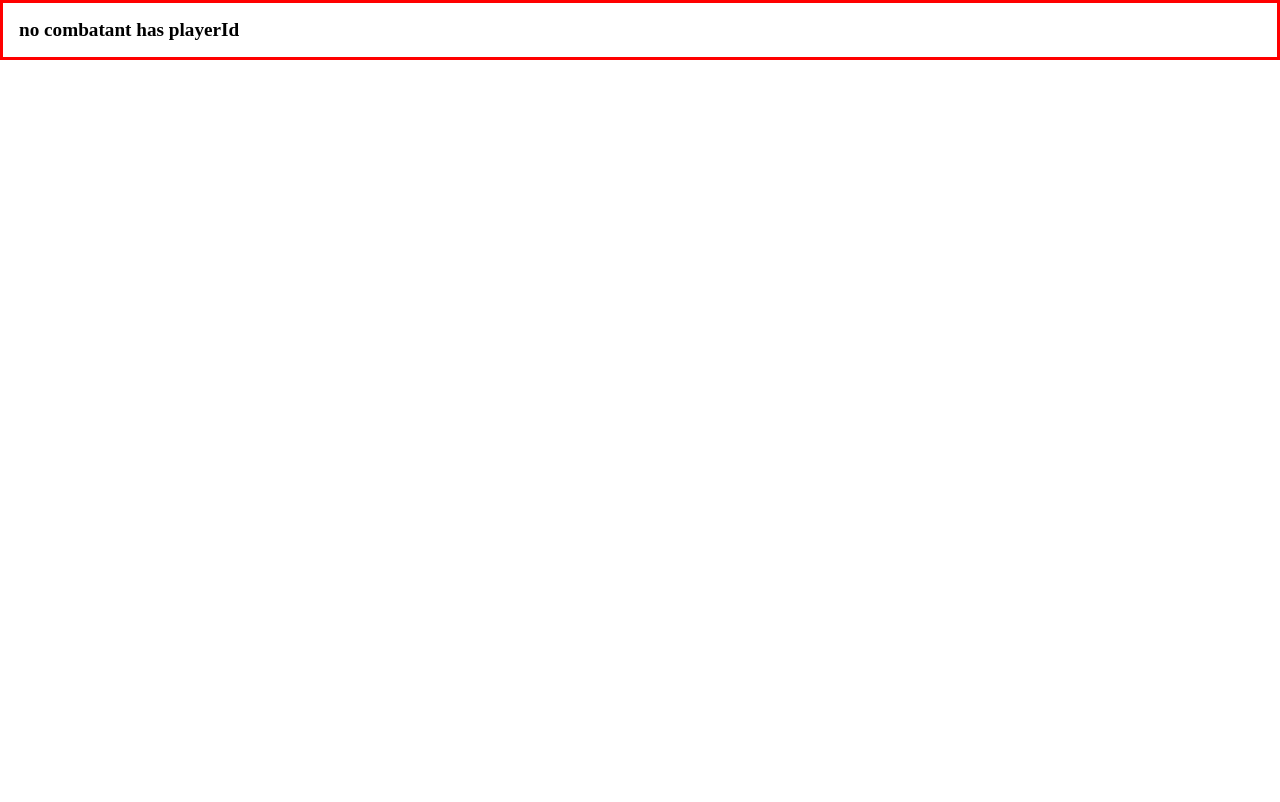
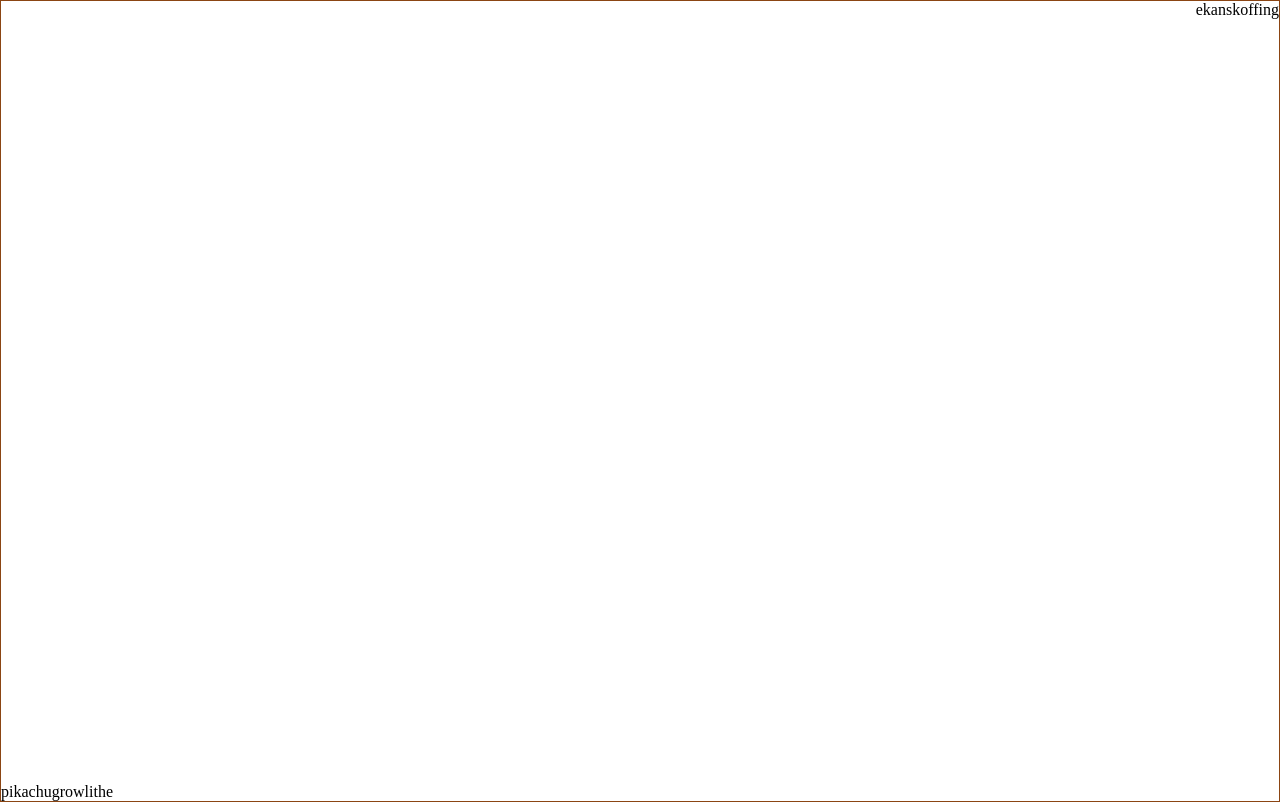
Before and after one commit to chriskuhtz/pokemonv4, a React (Vite) app: page / in a window 1280 px wide. Built offline with nearby package versions, Linux system fonts and the light colour scheme.

Commit message:
fix some data type errors

```diff
--- a/src/screens/BattleScreen/Content/BattleScreenContent.tsx
+++ b/src/screens/BattleScreen/Content/BattleScreenContent.tsx
@@ -17,12 +17,12 @@ export const BattleScreenContent = ({
 		<div className="battleScreen">
 			<PlayerSide
 				combatants={currentCombatants.filter(
-					(c) => c.ownerId === playerId || c.ownerId === allyId
+					(c) => c.pokemon.ownerId === playerId || c.pokemon.ownerId === allyId
 				)}
 			/>
 			<OpponentSide
 				combatants={currentCombatants.filter((c) =>
-					opponentIds.includes(c.ownerId)
+					opponentIds.includes(c.pokemon.ownerId)
 				)}
 			/>
 		</div>
--- a/src/screens/BattleScreen/ErrorHandler/BattleScreenErrorHandler.tsx
+++ b/src/screens/BattleScreen/ErrorHandler/BattleScreenErrorHandler.tsx
@@ -27,7 +27,7 @@ export const BattleScreenErrorHandler = ({
 			/>
 		);
 	}
-	if (initialCombatants.every((c) => c.ownerId !== playerId)) {
+	if (initialCombatants.every((c) => c.pokemon.ownerId !== playerId)) {
 		return (
 			<ErrorMessage
 				message={'no combatant has playerId'}
@@ -35,7 +35,9 @@ export const BattleScreenErrorHandler = ({
 			/>
 		);
 	}
-	if (initialCombatants.every((c) => !opponentIds.includes(c.ownerId))) {
+	if (
+		initialCombatants.every((c) => !opponentIds.includes(c.pokemon.ownerId))
+	) {
 		return (
 			<ErrorMessage
 				message={'no combatant has a valid opponent owner id'}
--- a/src/screens/BattleScreen/components/OpponentSide/OpponentSide.tsx
+++ b/src/screens/BattleScreen/components/OpponentSide/OpponentSide.tsx
@@ -5,5 +5,5 @@ export const OpponentSide = ({
 }: {
 	combatants: Combatant[];
 }): JSX.Element => {
-	return <div>{combatants.map((c) => c.name)}</div>;
+	return <div>{combatants.map((c) => c.pokemon.name)}</div>;
 };
--- a/src/screens/BattleScreen/components/PlayerSide/PlayerSide.tsx
+++ b/src/screens/BattleScreen/components/PlayerSide/PlayerSide.tsx
@@ -6,5 +6,7 @@ export const PlayerSide = ({
 	combatants: Combatant[];
 }): JSX.Element => {
 	console.log(combatants);
-	return <div className="playerSide">{combatants.map((c) => c.name)}</div>;
+	return (
+		<div className="playerSide">{combatants.map((c) => c.pokemon.name)}</div>
+	);
 };
```
